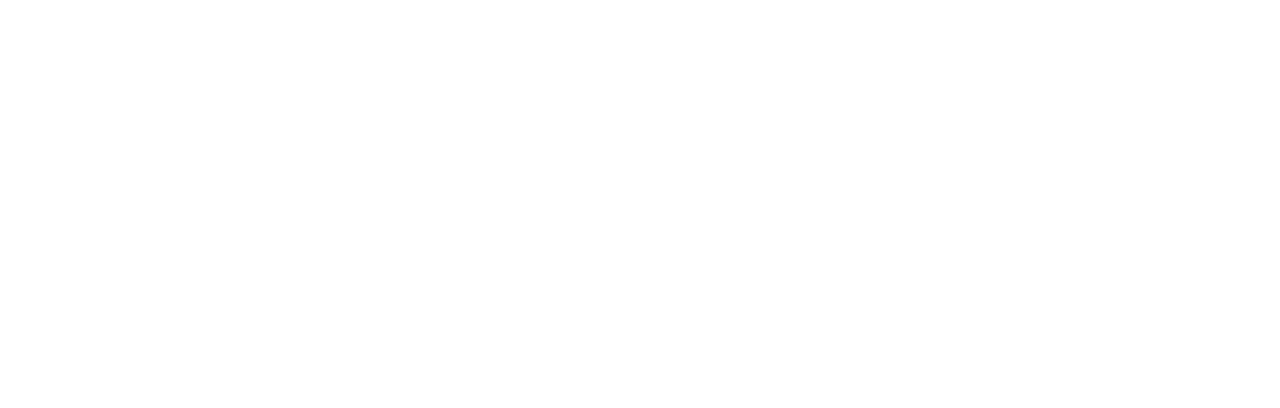
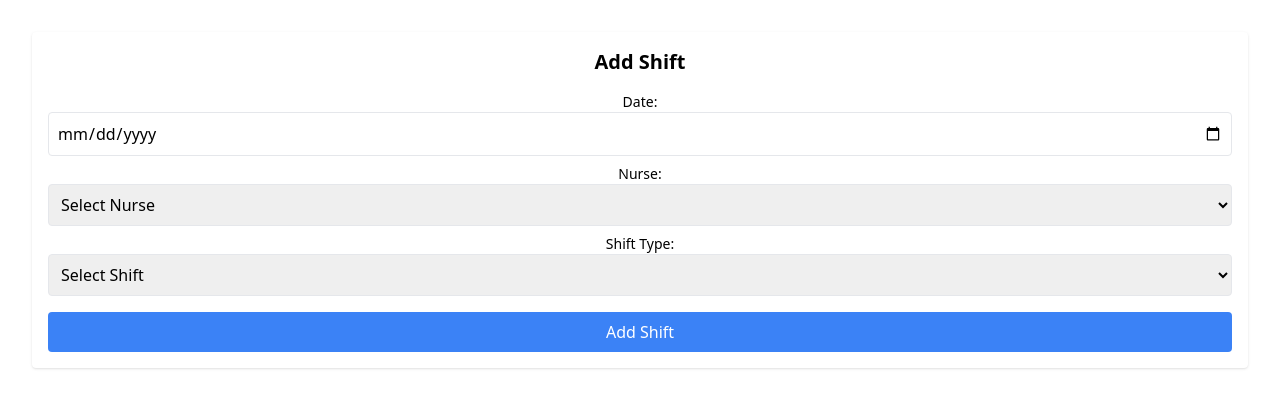
Before and after one commit to LDS-E/Schedule_Frontend, a React (Vite) app: page /ShiftForm in a window 1280 px wide. Before the commit this address had no page. Shown: the top 408 px of the page. Built offline with nearby package versions, Linux system fonts and the light colour scheme.

Commit message:
update calendar chief

```diff
--- a/src/App.jsx
+++ b/src/App.jsx
@@ -1,17 +1,34 @@
 import { useState } from "react";
-import reactLogo from "./assets/react.svg";
-import viteLogo from "/vite.svg";
 import LogIn from "./components/LogIn";
 import RegisterBasic from "./components/RegisterBasic";
 import RegisterRegularJumper from "./components/RegisterRegularJumper";
 import RegisterChief from "./components/RegisterChief";
+import CalendarChief from "./components/CalendarChief";
+import ShiftForm from "./components/ShiftForm";
+import NurseList from "./components/NurseList";
 import { BrowserRouter as Router, Routes, Route } from "react-router-dom";
+// Add this for navigation
 import "./App.css";
 
 function App() {
+  const [shifts, setShifts] = useState({});
+  const [nurses, setNurses] = useState([
+    { id: 1, name: "Alice", nurseType: "RN" },
+    { id: 2, name: "Bob", nurseType: "LPN" },
+  ]);
+
+  const handleAddShift = (date, shiftData) => {
+    const day = parseInt(date.split("-")[2]);
+    setShifts((prevShifts) => ({
+      ...prevShifts,
+      [day]: [...(prevShifts[day] || []), shiftData],
+    }));
+  };
+
   return (
     <Router>
       <Routes>
+        <Route path="/" element={<LogIn />} /> {/* Default route */}
         <Route path="/LogIn" element={<LogIn />} />
         <Route path="/RegisterBasic" element={<RegisterBasic />} />
         <Route
@@ -19,6 +36,15 @@ function App() {
           element={<RegisterRegularJumper />}
         />
         <Route path="/RegisterChief" element={<RegisterChief />} />
+        <Route
+          path="/CalendarChief"
+          element={<CalendarChief shifts={shifts} />}
+        />
+        <Route
+          path="/ShiftForm"
+          element={<ShiftForm nurses={nurses} onAddShift={handleAddShift} />}
+        />
+        <Route path="/NurseList" element={<NurseList nurses={nurses} />} />
       </Routes>
     </Router>
   );
--- /dev/null
+++ b/src/components/CalendarChief.jsx
@@ -0,0 +1,55 @@
+import React from "react";
+
+const CalendarChief = ({ shifts }) => {
+  // Days of the week
+  const weekDays = ["Mon", "Tue", "Wed", "Thu", "Fri", "Sat", "Sun"];
+  const daysInMonth = Array.from({ length: 31 }, (_, i) => i + 1); // Example for a month with 31 days
+
+  // Start day of the month (adjust to your logic, e.g., fetch from props or calculate dynamically)
+  const startDayOfMonth = 2; // Example: 1 = Mon, 2 = Tue, etc.
+
+  return (
+    <div className="p-4">
+      <h2 className="text-2xl font-bold text-center mb-4">Shift Calendar</h2>
+      {/* Grid for calendar */}
+      <div className="grid grid-cols-7 gap-2 border border-gray-300 p-4">
+        {/* Weekday Headers */}
+        {weekDays.map((day) => (
+          <div key={day} className="font-semibold text-center bg-gray-100 p-2">
+            {day}
+          </div>
+        ))}
+
+        {/* Empty Cells for Alignment */}
+        {Array.from({ length: startDayOfMonth - 1 }).map((_, idx) => (
+          <div key={`empty-${idx}`} className="border p-2 bg-gray-50"></div>
+        ))}
+
+        {/* Days with Shifts */}
+        {daysInMonth.map((day) => (
+          <div
+            key={day}
+            className={`border border-gray-200 p-2 shadow ${
+              shifts[day] ? "bg-blue-50" : "bg-white"
+            }`}
+          >
+            <div className="font-bold text-center mb-2">{day}</div>
+            {shifts[day]?.length > 0 ? (
+              shifts[day].map((shift, idx) => (
+                <div key={idx} className="text-sm text-gray-700">
+                  {shift.nurse} - {shift.shiftType}
+                </div>
+              ))
+            ) : (
+              <div className="text-sm text-gray-500 italic text-center">
+                No shifts
+              </div>
+            )}
+          </div>
+        ))}
+      </div>
+    </div>
+  );
+};
+
+export default CalendarChief;
--- /dev/null
+++ b/src/components/NurseList.jsx
@@ -0,0 +1,19 @@
+import React from "react";
+
+const NurseList = ({ nurses }) => {
+  return (
+    <div className="bg-white shadow p-4 rounded">
+      <h2 className="text-xl font-bold mb-4">Nurse List</h2>
+      {nurses.map((nurse) => (
+        <div key={nurse.id} className="mb-2">
+          <div className="font-bold">{nurse.name}</div>
+          <div className="text-sm text-gray-700">
+            ID: {nurse.id} | {nurse.workingArea} | {nurse.nurseType}
+          </div>
+        </div>
+      ))}
+    </div>
+  );
+};
+
+export default NurseList;
--- /dev/null
+++ b/src/components/ShiftForm.jsx
@@ -0,0 +1,70 @@
+import React, { useState } from "react";
+
+const ShiftForm = ({ nurses, onAddShift }) => {
+  const [formData, setFormData] = useState({
+    date: "",
+    nurse: "",
+    shiftType: "",
+  });
+
+  const handleSubmit = (e) => {
+    e.preventDefault();
+    if (formData.date && formData.nurse && formData.shiftType) {
+      onAddShift(formData.date, formData);
+      setFormData({ date: "", nurse: "", shiftType: "" });
+    }
+  };
+
+  return (
+    <form className="bg-white shadow p-4 rounded mb-4" onSubmit={handleSubmit}>
+      <h2 className="text-xl font-bold mb-4">Add Shift</h2>
+      <div className="mb-2">
+        <label className="block text-sm font-medium">Date:</label>
+        <input
+          type="date"
+          className="w-full border rounded p-2"
+          value={formData.date}
+          onChange={(e) => setFormData({ ...formData, date: e.target.value })}
+        />
+      </div>
+      <div className="mb-2">
+        <label className="block text-sm font-medium">Nurse:</label>
+        <select
+          className="w-full border rounded p-2"
+          value={formData.nurse}
+          onChange={(e) => setFormData({ ...formData, nurse: e.target.value })}
+        >
+          <option value="">Select Nurse</option>
+          {nurses.map((nurse) => (
+            <option key={nurse.id} value={nurse.name}>
+              {nurse.name} ({nurse.nurseType})
+            </option>
+          ))}
+        </select>
+      </div>
+      <div className="mb-2">
+        <label className="block text-sm font-medium">Shift Type:</label>
+        <select
+          className="w-full border rounded p-2"
+          value={formData.shiftType}
+          onChange={(e) =>
+            setFormData({ ...formData, shiftType: e.target.value })
+          }
+        >
+          <option value="">Select Shift</option>
+          <option value="Day (7AM-7PM)">Day (7AM-7PM)</option>
+          <option value="Night (7PM-7AM)">Night (7PM-7AM)</option>
+          <option value="Half Day (7AM-1PM)">Half Day (7AM-1PM)</option>
+        </select>
+      </div>
+      <button
+        type="submit"
+        className="w-full bg-blue-500 text-white font-medium py-2 rounded mt-2"
+      >
+        Add Shift
+      </button>
+    </form>
+  );
+};
+
+export default ShiftForm;
```
